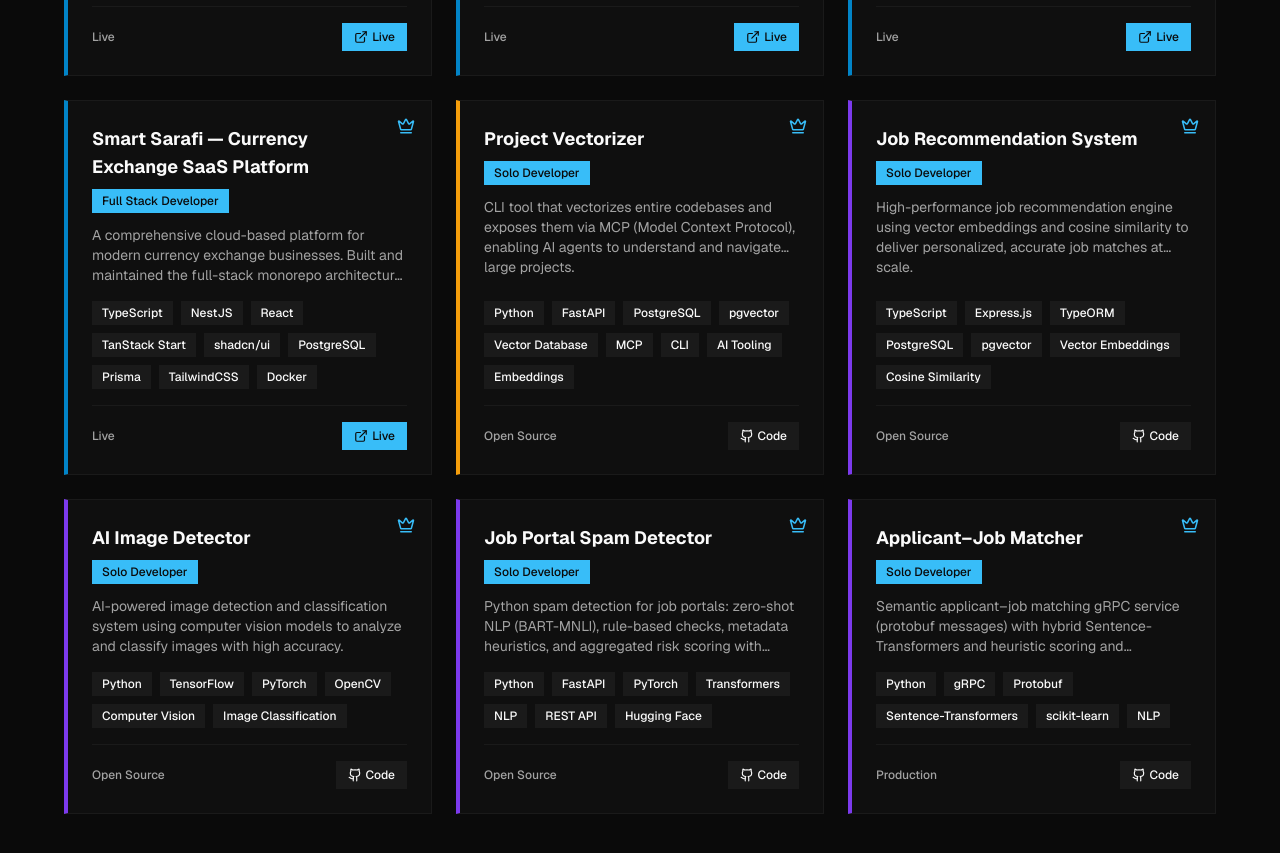
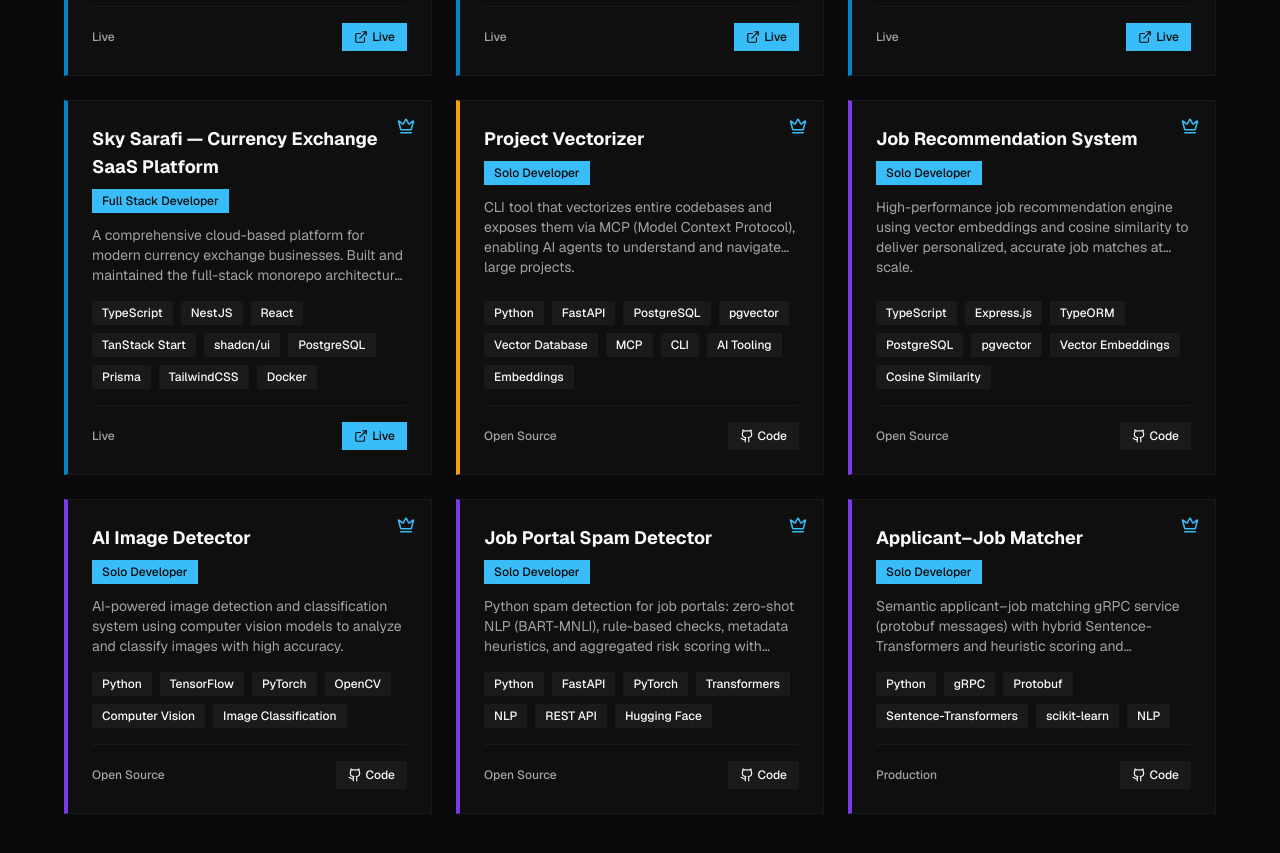
Before and after one commit to starkbaknet/baktash, a Next.js app: page / in a window 1280 px wide. Shown: the part 3580-4433 px from the top of the page. Built offline with nearby package versions, Linux system fonts and the light colour scheme; no server answers.

Commit message:
Update projects.tsx

```diff
--- a/components/portfolio/projects.tsx
+++ b/components/portfolio/projects.tsx
@@ -55,7 +55,7 @@ const projects = [
     live: 'https://skypen.net',
   },
   {
-    title: "Smart Sarafi — Currency Exchange SaaS Platform",
+    title: "Sky Sarafi — Currency Exchange SaaS Platform",
     category: "Professional",
     role: "Full Stack Developer",
     status: "Live",
@@ -73,7 +73,7 @@ const projects = [
       "Docker"
     ],
     github: "",
-    live: "https://smart-sarafi.skypen.net"
+    live: "https://sk-sarafi.skypen.net"
   },
   {
     title: 'Project Vectorizer',
```
